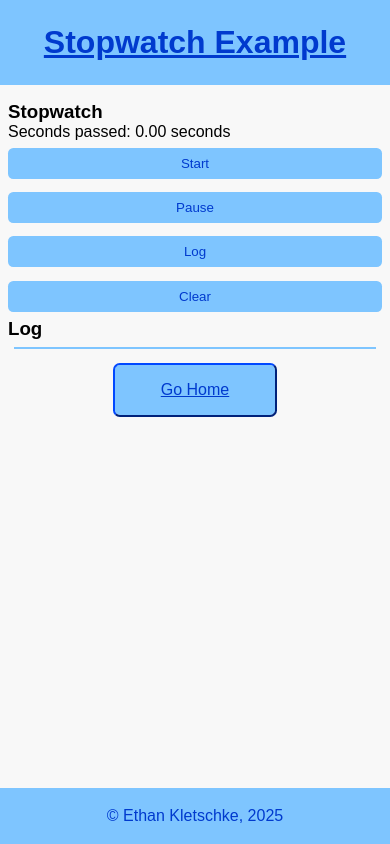
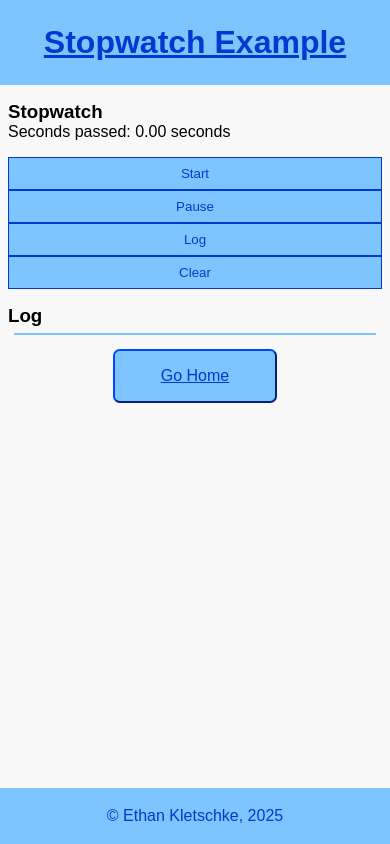
Before and after one commit to ethanKletschke/TSX-Portfolio-App, a React (Vite) app: page /stopwatch in a window 390 px wide. Built offline with nearby package versions, Linux system fonts and the light colour scheme.

Commit message:
Refactor: Change #btnWrap to a className for CSS module scope

```diff
--- a/src/comps/Stopwatch/Stopwatch.module.css
+++ b/src/comps/Stopwatch/Stopwatch.module.css
@@ -1,24 +1,24 @@
-#btnWrap {
+.btnWrap {
   display: flex;
 }
 
-#btnWrap > button {
+.btnWrap > button {
   border-radius: 0;
   border: 1pt solid var(--blue);
   border-right: none;
 }
 
-#btnWrap > button:last-child {
+.btnWrap > button:last-child {
   border-right: 1pt solid var(--blue);
 }
 
 @media screen and (max-width: 600px) {
-  #btnWrap {
+  .btnWrap {
     flex-direction: column;
     margin: 1em 0;
   }
 
-  #btnWrap > button {
+  .btnWrap > button {
     border-right: 1pt solid var(--blue);
     margin: 0;
   }
```
